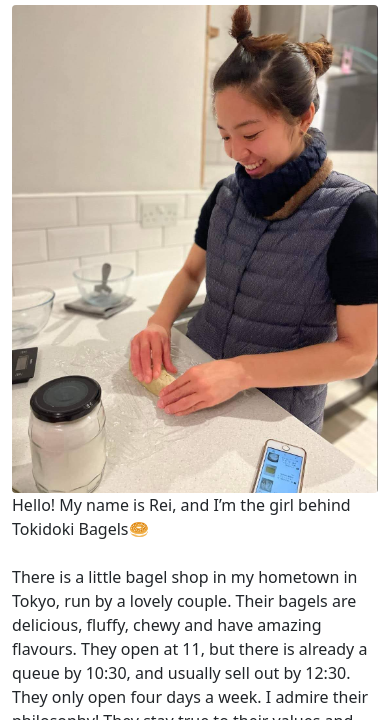
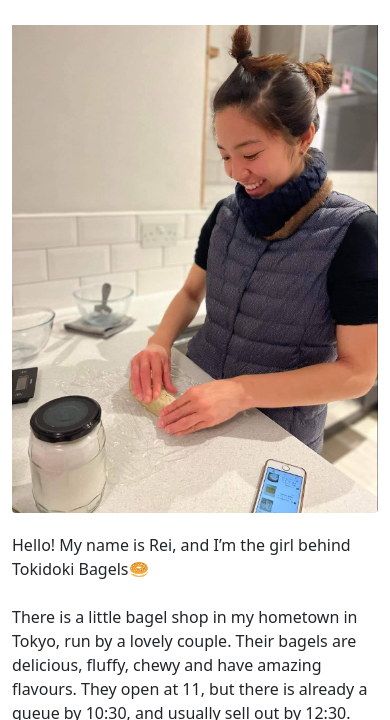
Before and after one commit to rarahata/responsive, a plain HTML site: page about.html in a window 390 px wide. Shown: the part 124-844 px from the top of the page. Drawn offline with nearby package versions, Linux system fonts and the light colour scheme.

Commit message:
add @media max width

```diff
--- a/src/style.css
+++ b/src/style.css
@@ -72,6 +72,12 @@ p {
 @media (min-width: 1000px){
   .about-me {
     font-size: large;
+  }
+}
+
+@media (max-width: 1000px){
+  .about-me {
+    padding-top: 20px;
 
   }
 }
```
